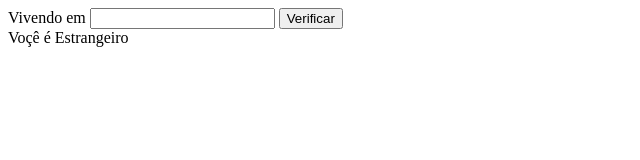
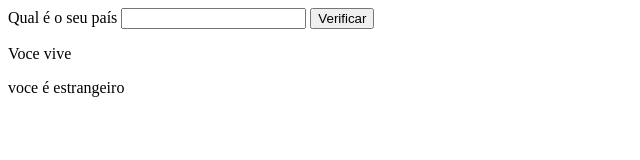
Before and after one commit to InlaSantos/javascript, a plain HTML site: page aula11/ex011.html in a window 1280 px wide. Both pictures are taken after a click on the button "Verificar". Shown: the whole page, without its empty margins (0-640 px from the left). Drawn offline with Linux system fonts and the light colour scheme.

Commit message:
estudando condições js part 1

```diff
--- a/aula11/ex011.html
+++ b/aula11/ex011.html
@@ -6,20 +6,22 @@
     <title>País</title>
 </head>
 <body>
-    Vivendo em <input type="text" name="país" id="país">
+    Qual é o seu país <input type="text" name="país" id="país">
     <input type="button" value="Verificar" onclick="verificar()">
     <div id="res"></div>
 
     <script>
-        function verificar() {
-            var país = document.querySelector(`input#país`)
-            var res = document.querySelector(`div#res`)
-            res.innerHTML = `Vivendo em ${país}`
-            if ( país != 'Brasil'){
-            res.innerHTML = `Voçê é Estrangeiro`
-        }else{
-            res.innerHTML = `Voçê é Brasileiro`
-        }
+        function verificar(){
+            var txt = window.document.querySelector(`input#país`)
+            var country = (txt.value)
+            var res = window.document.querySelector(`div#res`)
+            res.innerHTML = `<p>Voce vive ${country}</p>`
+            if (country != `Brasil`){
+                res.innerHTML += `voce é estrangeiro`
+            }else{
+                res.innerHTML += `voce é brasileiro`
+            }
+
 
 
         }
```
